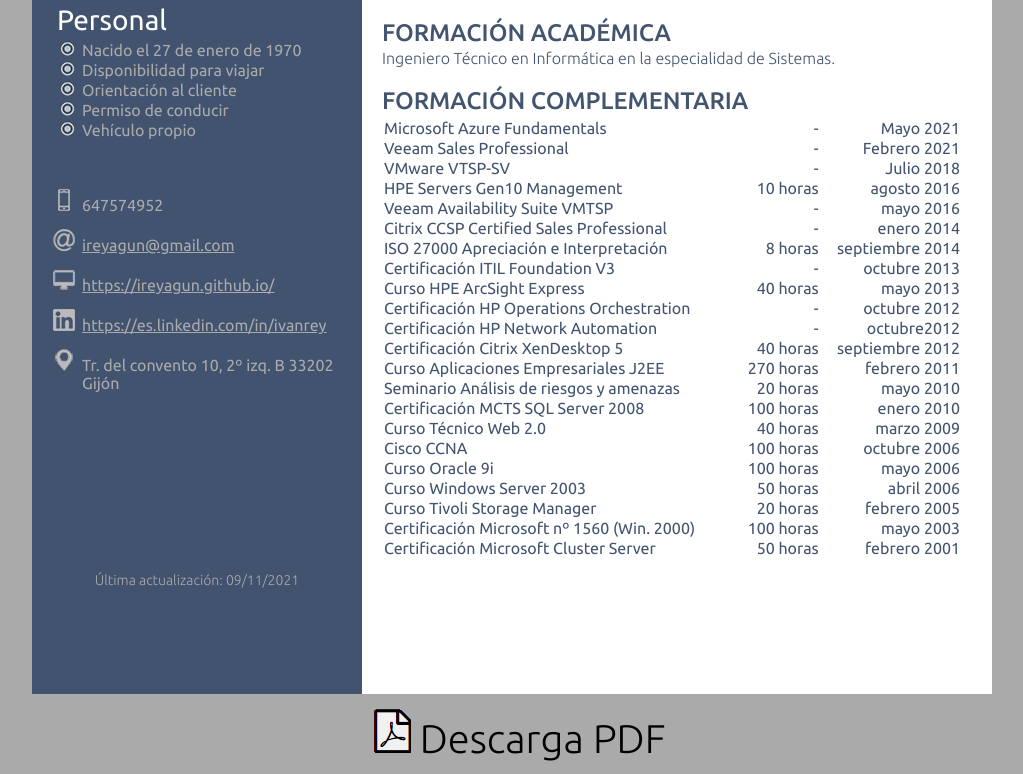
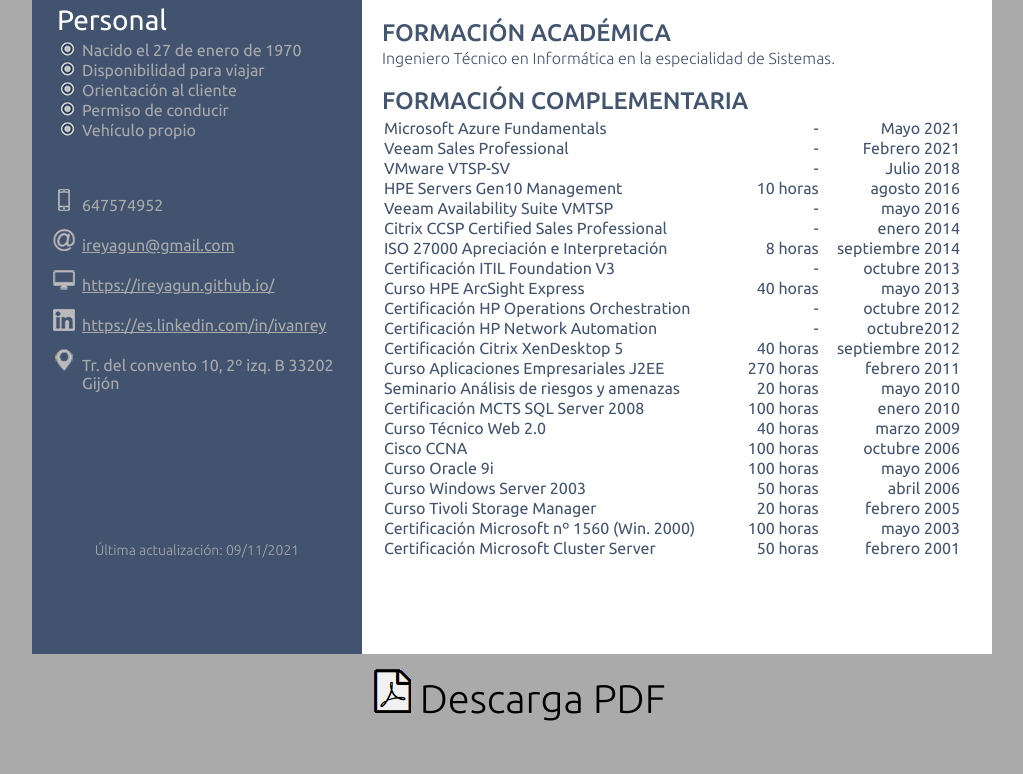
Before and after one commit to ireyagun/ireyagun.github.io, a plain HTML site: page index.html in a window 1280 px wide. Shown: the part 886-1660 px from the top of the page, without its empty margins (128-1151 px from the left). After the commit the page ends 1620 px from the top, so only its background shows below. Drawn offline with Linux system fonts and the light colour scheme.

Commit message:
Add files via upload
Actualizacion noviembre 2021

```diff
--- a/styles.css
+++ b/styles.css
@@ -8,7 +8,7 @@
 
 
 article,aside,details,figcaption,figure,footer,header,hgroup,menu,nav,section{
- display: block;
+ 	display: block;
 }
 
 body {
@@ -51,7 +51,7 @@
 #infobar {
 	float: left;
 	width: 330px;
-	height: 1500px;
+	height: 1460px;
 	background: #425370;
 	text-align:center;
 	color:#FFF;
@@ -141,7 +141,7 @@
 
 #infobar footer{
 	color:#AAA;
-	margin-top:180px;
+	margin-top:150px;
 	font-family: 'Ubuntu', sans-serif;
 	font-weight: 300;
 	font-size: 14px;
@@ -152,7 +152,7 @@
 #contenido {
 	float: left;
 	width: 630px;
-	height: 1500px;
+	height: 1460px;
 	color: #43546f;
 	background: #FFF;
 }
```
Also changed, not shown: images/foto.png, index.html (line endings or trailing spaces), 1 other file.
